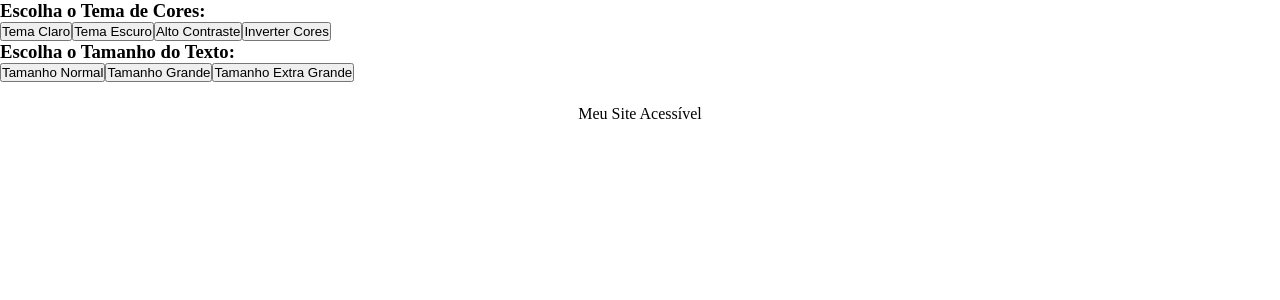
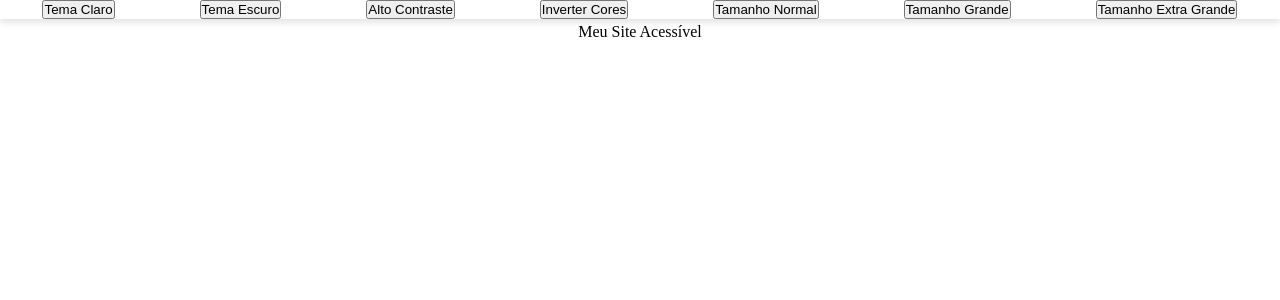
Before and after one commit to andreramosdovale/app-acessivel, a Next.js app: page / in a window 1280 px wide. Shown: the top 300 px of the page. Built offline with nearby package versions, Linux system fonts and the light colour scheme.

Commit message:
feat: adjust ThemeSwitcher component

```diff
--- /dev/null
+++ b/src/components/Header/index.tsx
@@ -0,0 +1,9 @@
+"use client";
+
+import { Header } from "./style";
+
+const HeaderComponent = () => {
+  return <Header>Meu Site Acessível</Header>;
+};
+
+export default HeaderComponent;
--- a/src/components/Header.tsx
+++ b/src/components/Header/style.tsx
@@ -1,5 +1,3 @@
-"use client";
-
 import styled from "styled-components";
 
 const Header = styled.header`
@@ -11,8 +9,4 @@ const Header = styled.header`
   text-align: center;
 `;
 
-const HeaderComponent = () => {
-  return <Header>Meu Site Acessível</Header>;
-};
-
-export default HeaderComponent;
+export { Header };
--- a/src/components/ThemeSwitcher.tsx
+++ /dev/null
@@ -1,36 +0,0 @@
-"use client";
-
-import React from "react";
-import { useTheme } from "../context/ThemeContext";
-
-const ThemeSwitcher = () => {
-  const { toggleColorTheme, toggleTextSizeTheme, colorTheme, textSizeTheme } =
-    useTheme();
-
-  return (
-    <div>
-      <h3>Escolha o Tema de Cores:</h3>
-      <button onClick={() => toggleColorTheme("light")}>Tema Claro</button>
-      <button onClick={() => toggleColorTheme("dark")}>Tema Escuro</button>
-      <button onClick={() => toggleColorTheme("highContrast")}>
-        Alto Contraste
-      </button>
-      <button onClick={() => toggleColorTheme("inverted")}>
-        Inverter Cores
-      </button>
-
-      <h3>Escolha o Tamanho do Texto:</h3>
-      <button onClick={() => toggleTextSizeTheme("normal")}>
-        Tamanho Normal
-      </button>
-      <button onClick={() => toggleTextSizeTheme("large")}>
-        Tamanho Grande
-      </button>
-      <button onClick={() => toggleTextSizeTheme("extraLarge")}>
-        Tamanho Extra Grande
-      </button>
-    </div>
-  );
-};
-
-export default ThemeSwitcher;
--- /dev/null
+++ b/src/components/ThemeSwitcher/index.tsx
@@ -0,0 +1,35 @@
+"use client";
+
+import React from "react";
+import { useTheme } from "../../context/ThemeContext";
+import { Header } from "./style";
+
+const ThemeSwitcher = () => {
+  const { toggleColorTheme, toggleTextSizeTheme } = useTheme();
+
+  return (
+    <>
+      <Header>
+        <button onClick={() => toggleColorTheme("light")}>Tema Claro</button>
+        <button onClick={() => toggleColorTheme("dark")}>Tema Escuro</button>
+        <button onClick={() => toggleColorTheme("highContrast")}>
+          Alto Contraste
+        </button>
+        <button onClick={() => toggleColorTheme("inverted")}>
+          Inverter Cores
+        </button>
+        <button onClick={() => toggleTextSizeTheme("normal")}>
+          Tamanho Normal
+        </button>
+        <button onClick={() => toggleTextSizeTheme("large")}>
+          Tamanho Grande
+        </button>
+        <button onClick={() => toggleTextSizeTheme("extraLarge")}>
+          Tamanho Extra Grande
+        </button>
+      </Header>
+    </>
+  );
+};
+
+export default ThemeSwitcher;
--- /dev/null
+++ b/src/components/ThemeSwitcher/style.ts
@@ -0,0 +1,22 @@
+import styled from "styled-components";
+
+const Header = styled.header`
+  position: fixed;
+  top: 0;
+  left: 0;
+  width: 100%;
+  display: flex;
+  flex-wrap: wrap;
+  justify-content: space-around;
+  align-items: center;
+  box-shadow: 0 4px 6px rgba(0, 0, 0, 0.1);
+  z-index: 1;
+  font-size: ${({ theme }) => theme.typography.fontSize};
+  line-height: ${({ theme }) => theme.typography.lineHeight};
+
+  @media (max-width: 768px) {
+    /* padding: 15px; */
+  }
+`;
+
+export { Header };
```
